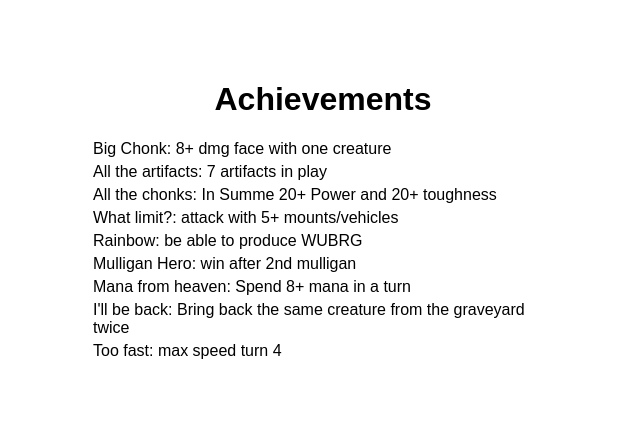
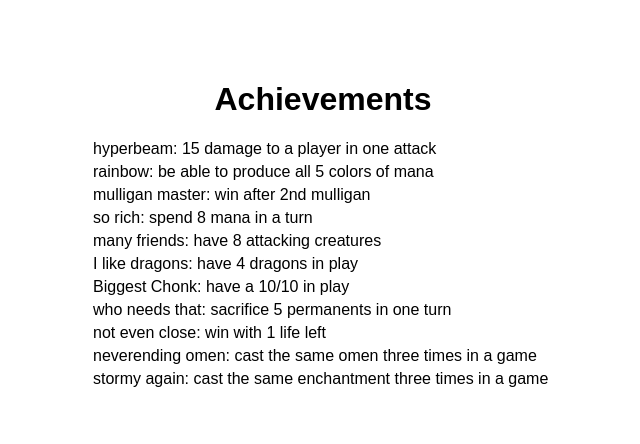
Before and after one commit to diligence-dev/simple-draft, a Flask app: template templates/player.html in a window 1280 px wide. Shown: the part 437-881 px from the top of the page, without its empty margins (317-957 px from the left). Before the commit the page ends 796 px from the top, so only its background shows below. Run offline with Flask 3, Linux system fonts and the light colour scheme; the template is opened without the code that fills it, so the values that code supplies are empty.

Commit message:
TDM achievements

```diff
--- a/templates/player.html
+++ b/templates/player.html
@@ -117,15 +117,17 @@
     <div class="container">
         <h1>Achievements</h1>
         <ul>
-            <li>Big Chonk: 8+ dmg face with one creature</li>
-            <li>All the artifacts: 7 artifacts in play</li>
-            <li>All the chonks: In Summe 20+ Power and 20+ toughness</li>
-            <li>What limit?: attack with 5+ mounts/vehicles</li>
-            <li>Rainbow: be able to produce WUBRG</li>
-            <li>Mulligan Hero: win after 2nd mulligan</li>
-            <li>Mana from heaven: Spend 8+ mana in a turn</li>
-            <li>I'll be back: Bring back the same creature from the graveyard twice</li>
-            <li>Too fast: max speed turn 4</li>
+            <li>hyperbeam: 15 damage to a player in one attack</li>
+            <li>rainbow: be able to produce all 5 colors of mana</li>
+            <li>mulligan master: win after 2nd mulligan</li>
+            <li>so rich: spend 8 mana in a turn</li>
+            <li>many friends: have 8 attacking creatures</li>
+            <li>I like dragons: have 4 dragons in play</li>
+            <li>Biggest Chonk: have a 10/10 in play</li>
+            <li>who needs that: sacrifice 5 permanents in one turn</li>
+            <li>not even close: win with 1 life left</li>
+            <li>neverending omen: cast the same omen three times in a game</li>
+            <li>stormy again: cast the same enchantment three times in a game</li>
         </ul>
     </div>
 </body>
```
